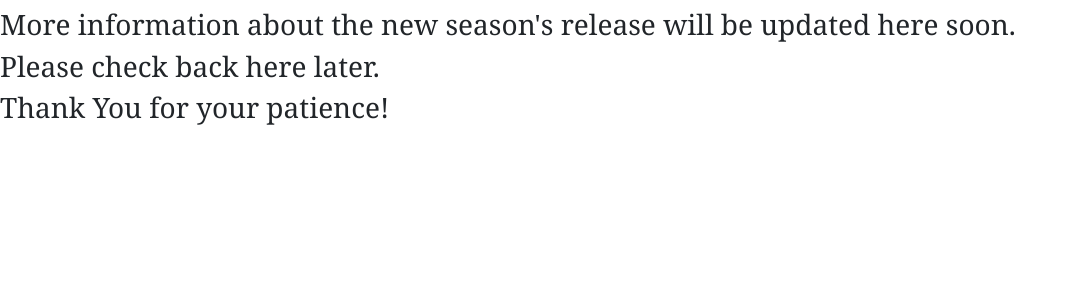
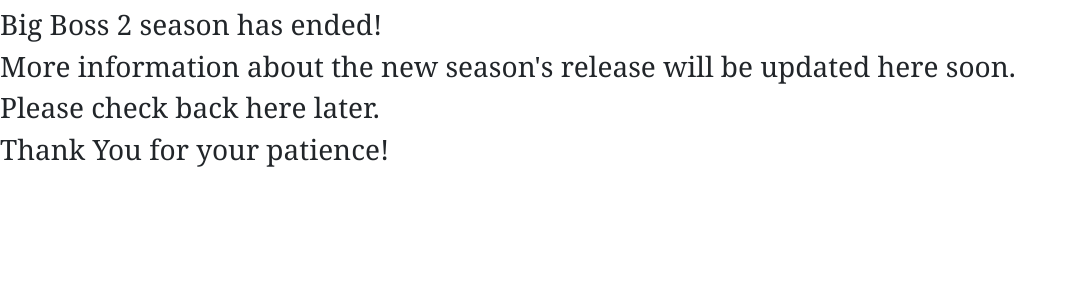
Before and after one commit to kalven22/lagercinema, a PHP site: page /bigboss2.php in a window 1280 px wide. Shown: the part 85-385 px from the top of the page, without its empty margins (0-1077 px from the left). Run offline with PHP 8.4, Linux system fonts and the light colour scheme; some web fonts are replaced.

Commit message:
Update bigboss2.php

```diff
--- a/bigboss2.php
+++ b/bigboss2.php
@@ -14,10 +14,10 @@
 	define( 'PATH_TCLASS', dirname(__FILE__) . "/" );
 	$path = dirname(dirname(__FILE__)) . "/app.ajax-poll/";
 	if ( !file_exists( $path ) ) {
-		echo "<h3><style text-align:center>Big Boss 2 season has ended!</style></h3>";
-    		echo "<h3>More information about the new season's release will be updated here soon.</h3>";
-		echo "<h3>Please check back here later.</h3>";
-    		echo "<h3>Thank You for your patience!</h3>";
+		echo "<h3>   Big Boss 2 season has ended!</h3>";
+    		echo "<h3>   More information about the new season's release will be updated here soon.</h3>";
+		echo "<h3>   Please check back here later.</h3>";
+    		echo "<h3>   Thank You for your patience!</h3>";
 		exit;
 	}
 	include( $path . "cp.inc.php" );
```
